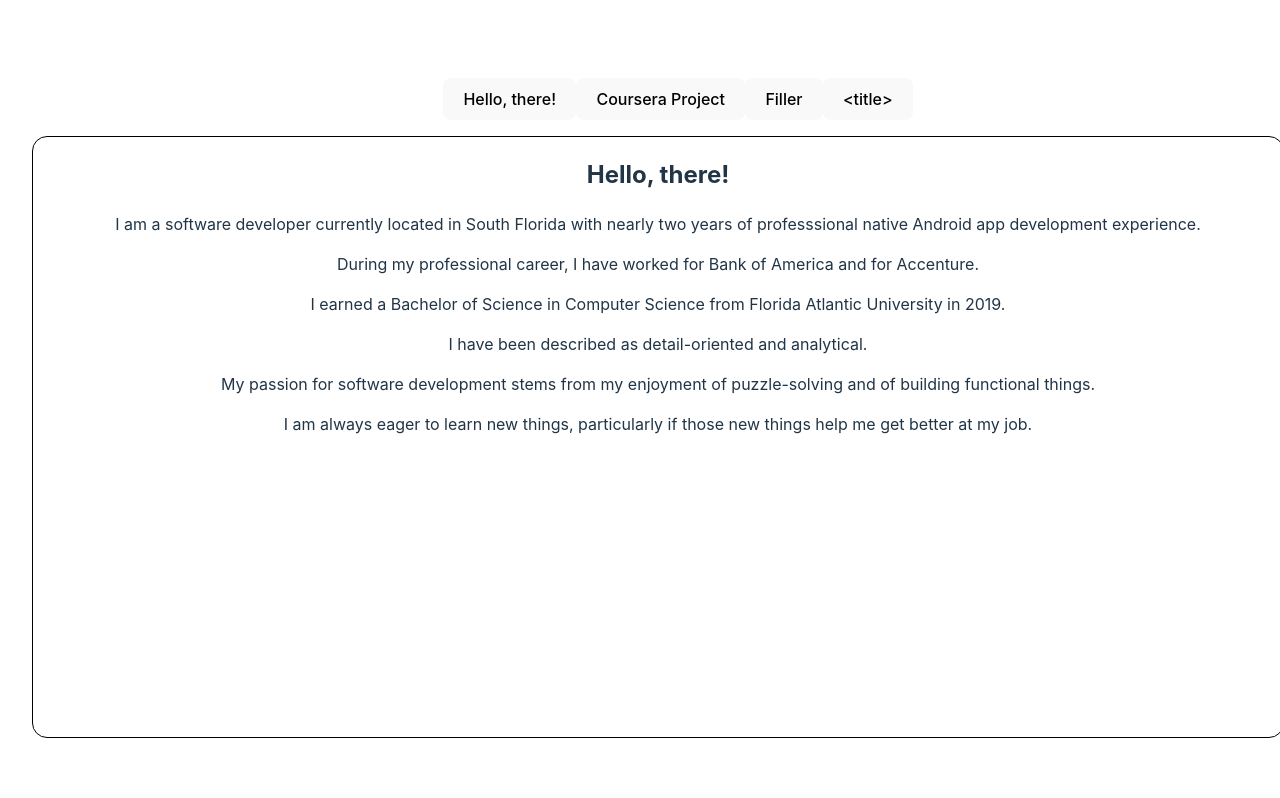
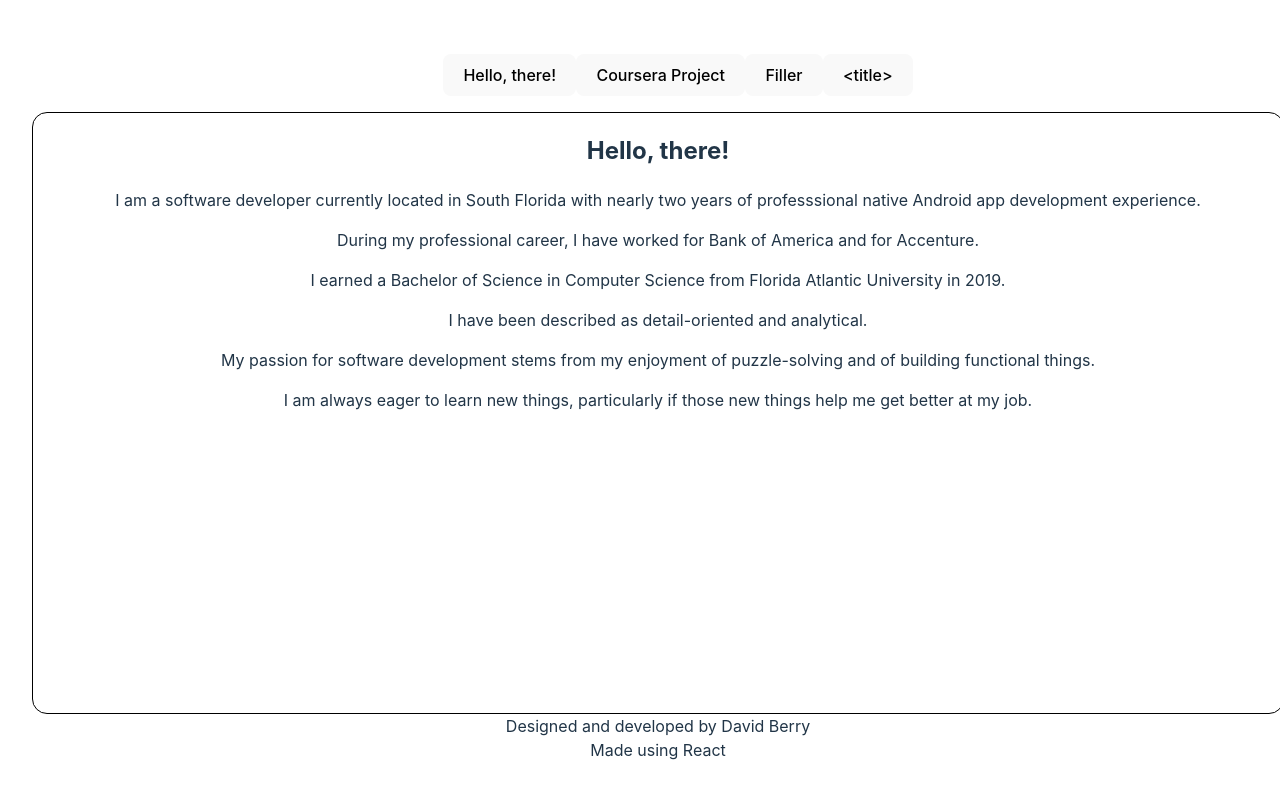
Before and after one commit to DBerry07/DBerry07.github.io, a React (Vite) app: page / in a window 1280 px wide. Shown: the top 798 px of the page. Built offline with nearby package versions, Linux system fonts and the light colour scheme.

Commit message:
Added footer

```diff
--- a/src/App.jsx
+++ b/src/App.jsx
@@ -1,8 +1,8 @@
 import { useState } from "react";
 import "./css/App.css";
 import Entry from "./components/Entry.jsx";
-import * as content from "./data/content.js";
 import ButtonMenu from "./components/ButtonMenu.jsx";
+import Footer from "./components/Footer.jsx";
 
 function App() {
   const [count, setCount] = useState(0);
@@ -13,6 +13,7 @@ function App() {
       <div id="content-box">
         <Entry index={count} />
       </div>
+      <Footer />
     </div>
   );
 }
--- /dev/null
+++ b/src/components/Footer.jsx
@@ -0,0 +1,10 @@
+function Footer() {
+  return (
+    <footer>
+      Designed and developed by David Berry <br />
+      Made using React
+    </footer>
+  );
+}
+
+export default Footer;
```
